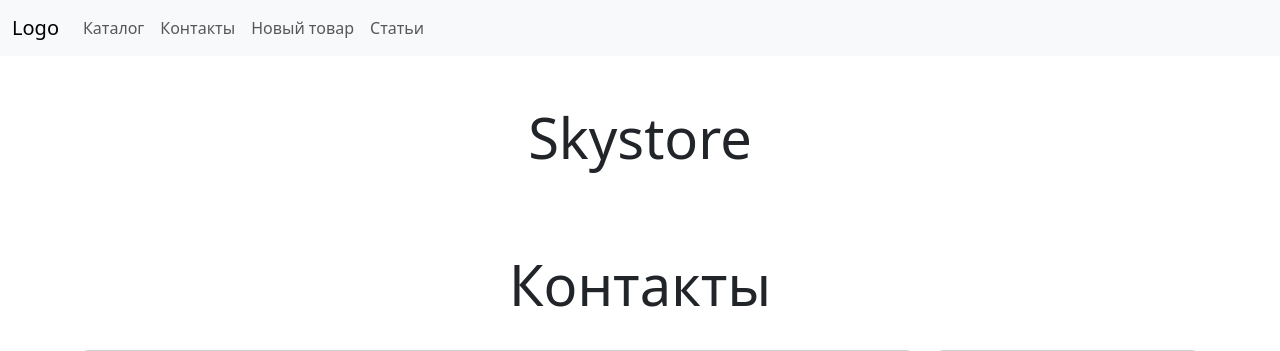
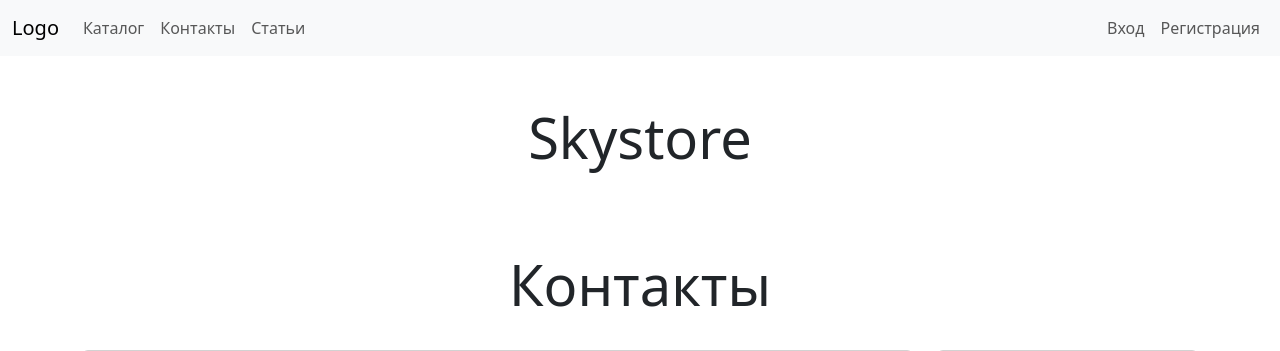
Before and after one commit to Smank96/Online-store, a Django app: template catalog/templates/catalog/contacts_list.html in a window 1280 px wide. Shown: the top 351 px of the page. Run offline with Django 5.2, Linux system fonts and the light colour scheme; the template is opened without the code that fills it, so the values that code supplies are empty; some libraries are stand-ins or nearby versions.

Commit message:
Кнопка "Новый товар" теперь доступна только для авторизованных пользователей. Добавлены кнопки "Вход", "Выход", "Регистрация".

```diff
--- a/catalog/templates/catalog/includes/inc_navbar.html
+++ b/catalog/templates/catalog/includes/inc_navbar.html
@@ -13,13 +13,29 @@
                 <li class="nav-item">
                     <a class="nav-link" href="{% url 'catalog:contacts' %}">Контакты</a>
                 </li>
+                {% if user.is_authenticated %}
                 <li class="nav-item">
                     <a class="nav-link" href="{% url 'catalog:products_create' %}">Новый товар</a>
                 </li>
+                {% endif %}
                 <li class="nav-item">
                     <a class="nav-link" href="{% url 'catalog:article_list' %}">Статьи</a>
                 </li>
             </ul>
+            <ul class="nav navbar-nav navbar-right">
+                {% if user.is_authenticated %}
+                <li class="nav-item">
+                    <a class="nav-link" href="{% url 'users:logout' %}">Выход</a>
+                </li>
+                {% else %}
+                <li class="nav-item">
+                    <a class="nav-link" href="{% url 'users:login' %}">Вход</a>
+                </li>
+                <li class="nav-item">
+                    <a class="nav-link" href="{% url 'users:register' %}">Регистрация</a>
+                </li>
+                {% endif %}
+            </ul>
         </div>
     </div>
 </nav>
```
